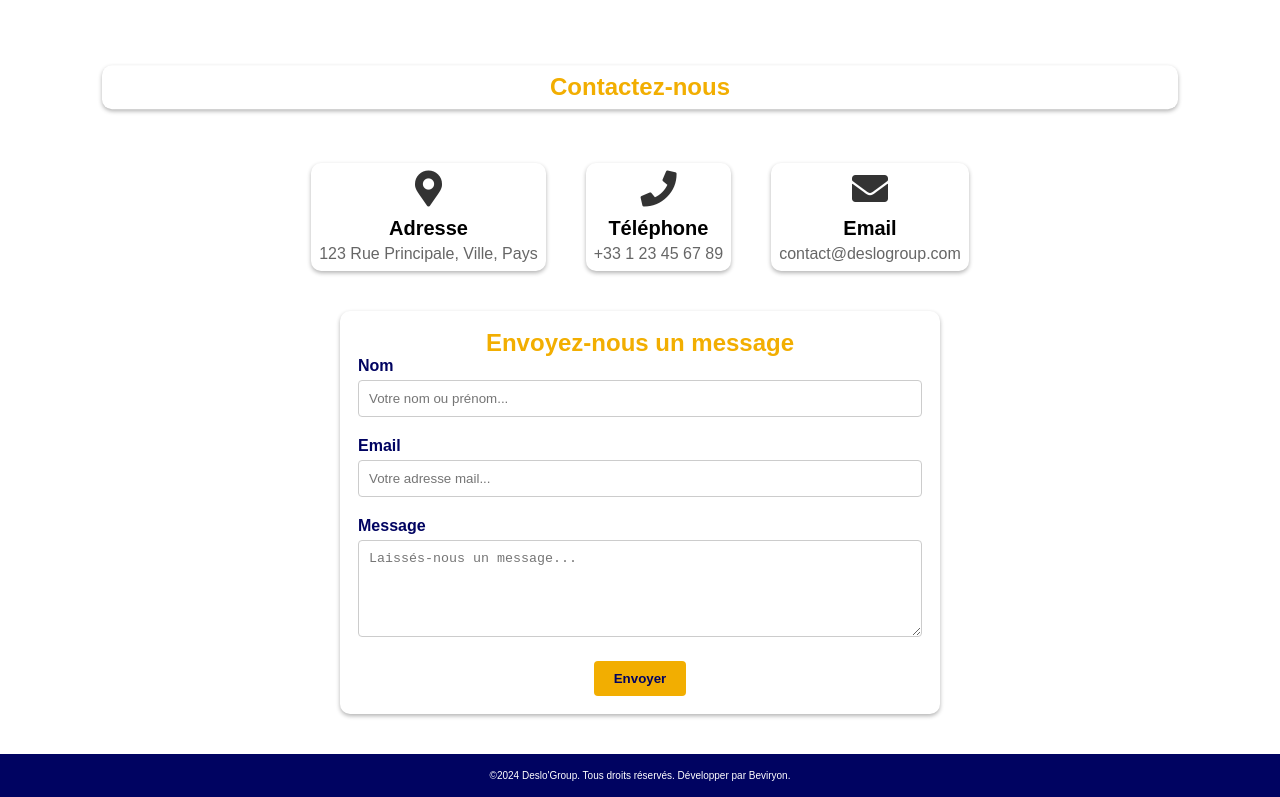
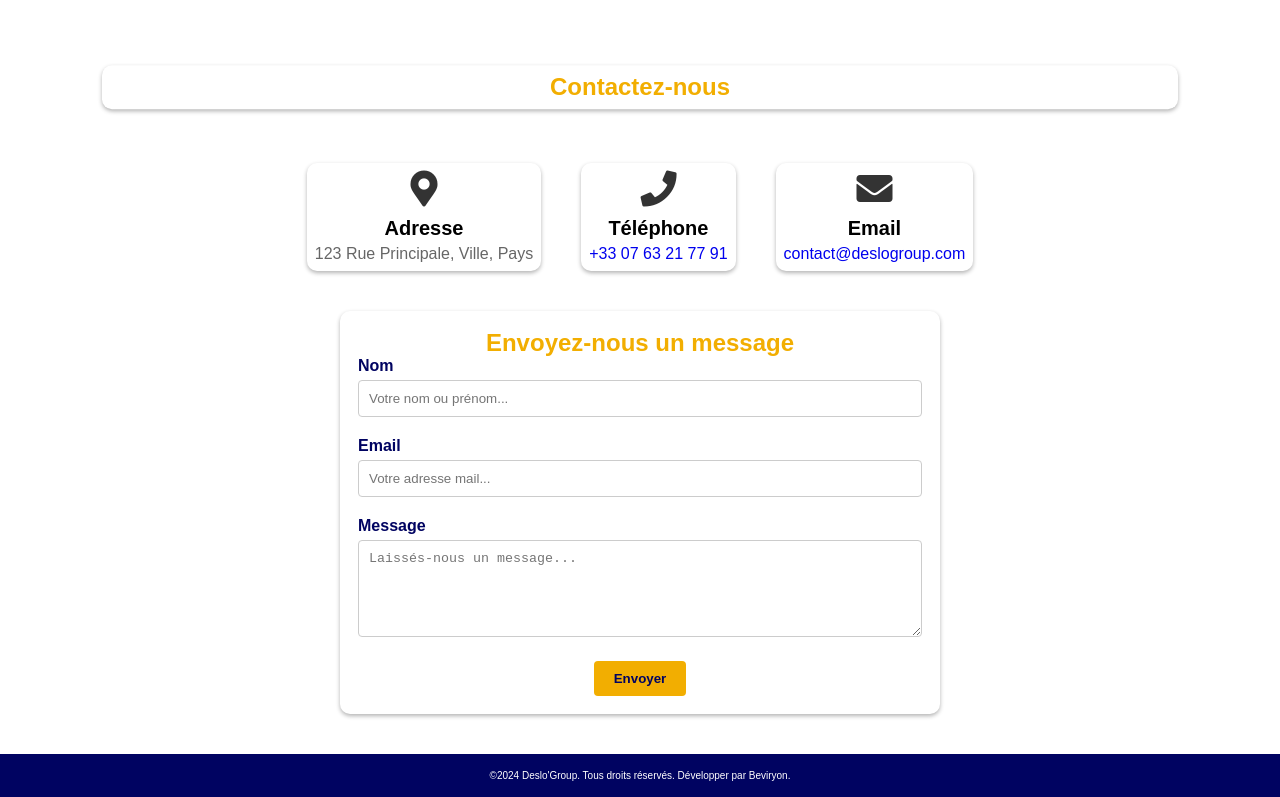
Before and after one commit to Beviryon/ryonv.a, a plain HTML site: page contact.html in a window 1280 px wide. Shown: the part 65-862 px from the top of the page. Drawn offline with Linux system fonts and the light colour scheme.

Commit message:
New modification

```diff
--- a/contact.css
+++ b/contact.css
@@ -212,6 +212,10 @@ footer {
     cursor: pointer;
   }
 
+  .info-item p a {
+    text-decoration: none;
+  }
+
   .info-item:hover {
     transform: translateY(-5px);
     box-shadow: 0 4px 8px rgba(0, 0, 0, 0.2);
--- a/contact.html
+++ b/contact.html
@@ -43,12 +43,12 @@
         <div class="info-item">
           <i class="fas fa-phone"></i>
           <h3>Téléphone</h3>
-          <p>+33 1 23 45 67 89</p>
+          <p><a href="+330763217791">+33 07 63 21 77 91</a></p>
         </div>
         <div class="info-item">
           <i class="fas fa-envelope"></i>
           <h3>Email</h3>
-          <p>contact@deslogroup.com</p>
+          <p><a href="contact@deslogroup.com">contact@deslogroup.com</a></p>
         </div>
       </div>
 
```
